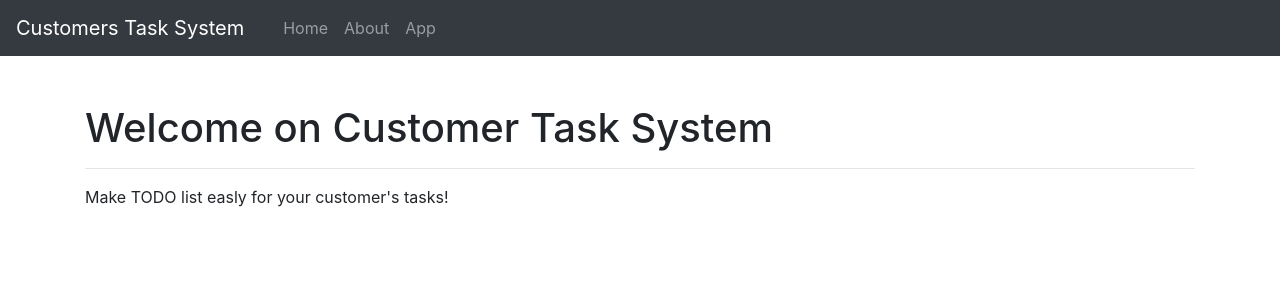
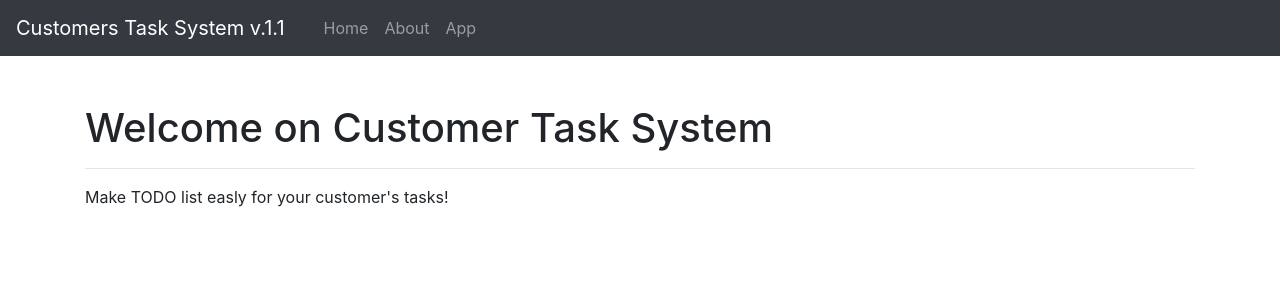
Before and after one commit to michaltyczynski1993/CustomersTaskSystem, a Flask app: page / in a window 1280 px wide. Shown: the top 300 px of the page. Run offline with Flask 2, Linux system fonts and the light colour scheme; parts of the project's set-up code (start-up, migrations or seed data) failed here and were passed over.

Commit message:
Preparing for pushing v1.1 on Heroku

```diff
--- a/app.py
+++ b/app.py
@@ -8,8 +8,7 @@ import os
 
 app = Flask(__name__)
 auth = HTTPBasicAuth()
-app.config['SQLALCHEMY_DATABASE_URI'] = 'postgresql://postgres:Lolek1200!@localhost:5432/todo'
-# app.config['SQLALCHEMY_DATABASE_URI'] = os.environ.get('DATABASE_URL').replace("://", "ql://", 1)
+app.config['SQLALCHEMY_DATABASE_URI'] = os.environ.get('DATABASE_URL').replace("://", "ql://", 1)
 app.config['SECRET_KEY'] = os.environ.get('SECRET_KEY')
 app.config['SQLALCHEMY_TRACK_MODIFICATIONS'] = False
 db = SQLAlchemy(app)
@@ -91,4 +90,4 @@ def filter(value):
 if __name__ == "__main__":
     db.create_all()
     port = os.environ.get("PORT", 5000)
-    app.run(debug=True, host='0.0.0.0', port=port)
+    app.run(debug=False, host='0.0.0.0', port=port)
--- a/templates/base.html
+++ b/templates/base.html
@@ -15,7 +15,7 @@
 
 <body>
   <nav class="navbar navbar-expand-lg navbar-dark bg-dark">
-    <a class="navbar-brand" href="/">Customers Task System</a>
+    <a class="navbar-brand" href="/">Customers Task System v.1.1</a>
     <button class="navbar-toggler" type="button" data-toggle="collapse" data-target="#navbarNavAltMarkup"
       aria-controls="navbarNavAltMarkup" aria-expanded="false" aria-label="Toggle navigation">
       <span class="navbar-toggler-icon"></span>
```
